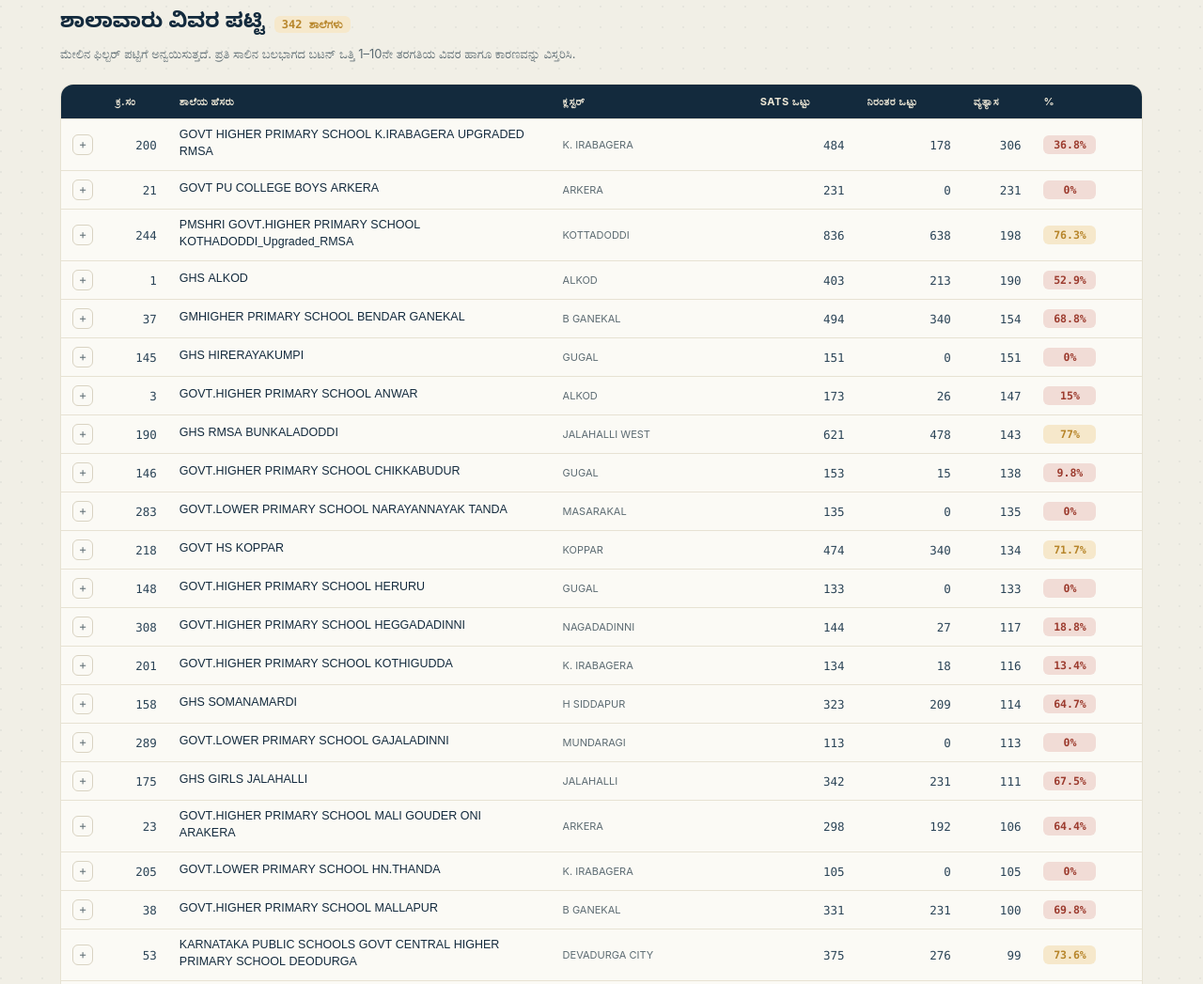
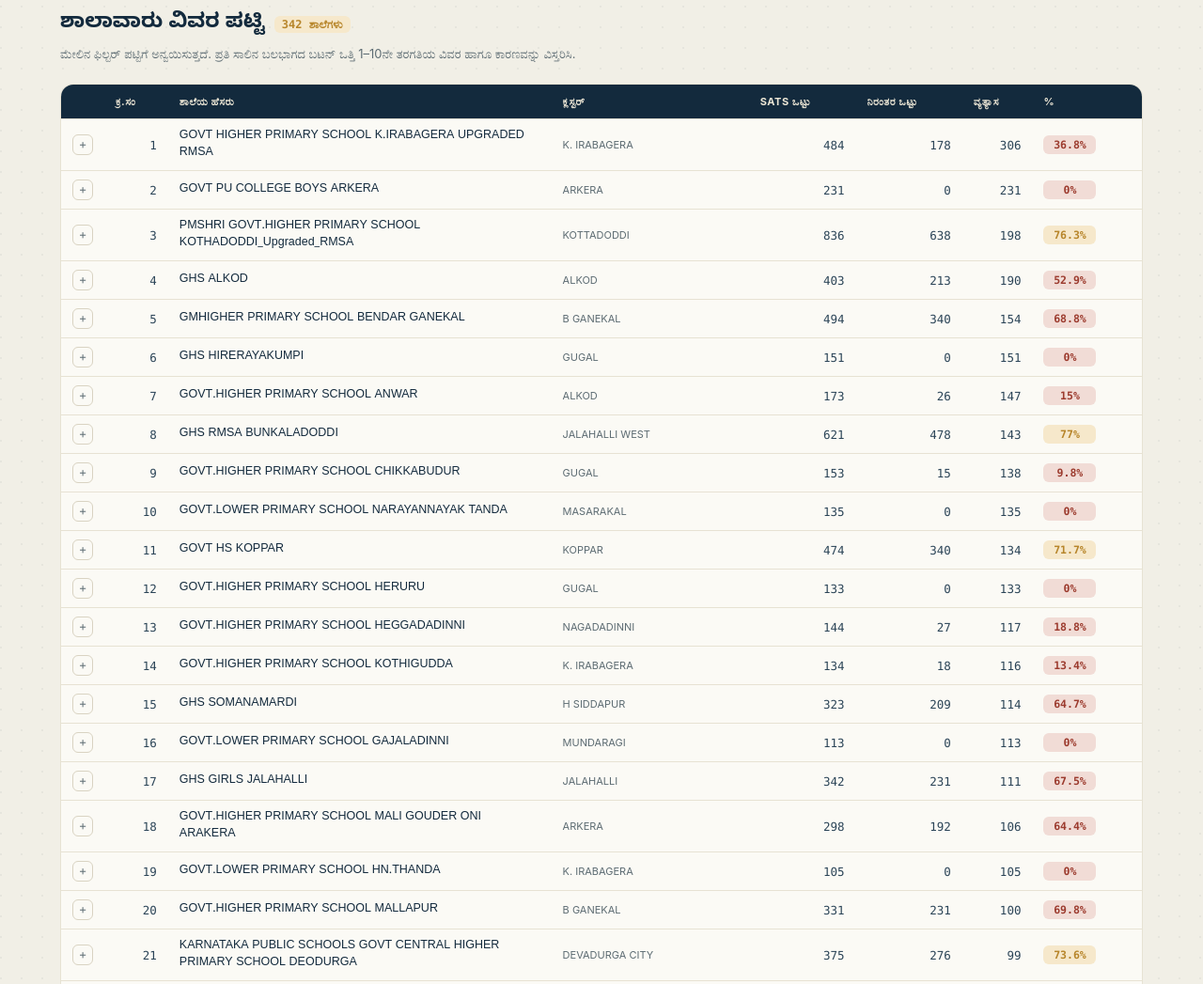
Before and after one commit to shaulssk/nirantara-dashboard, a plain HTML site: page index.html in a window 1280 px wide. Shown: the part 4900-5947 px from the top of the page at 94% size. Drawn offline with Linux system fonts and the light colour scheme; a web font is replaced by a local one.

Commit message:
Add files via upload

```diff
--- a/index.html
+++ b/index.html
@@ -871,7 +871,7 @@
     const cl = clusterSel.value;
     let rows = SCHOOLS.filter(s=>{
       if(cl && s.cluster !== cl) return false;
-      if(q && !(s.school.toLowerCase().includes(q) || s.cluster.toLowerCase().includes(q))) return false;
+      if(q && !(s.school.toLowerCase().includes(q) || s.cluster.toLowerCase().includes(q) || String(s.dise||"").toLowerCase().includes(q))) return false;
       if(activeClassIdx !== null && s.sats[activeClassIdx]===0 && s.nirantara[activeClassIdx]===0) return false;
       return true;
     });
@@ -884,12 +884,12 @@
   function renderTable(rows){
     tbody.innerHTML = '';
     const frag = document.createDocumentFragment();
-    rows.forEach(s=>{
+    rows.forEach((s,i)=>{
       const rc = riskClass(s.percent);
       const tr = document.createElement('tr');
       tr.innerHTML = `
         <td><button class="row-toggle">+</button></td>
-        <td class="num">${s.sn}</td>
+        <td class="num">${i+1}</td>
         <td class="name">${s.school}</td>
         <td class="cluster-tag">${s.cluster}</td>
         <td class="num">${fmt(s.sats_total)}</td>
```
